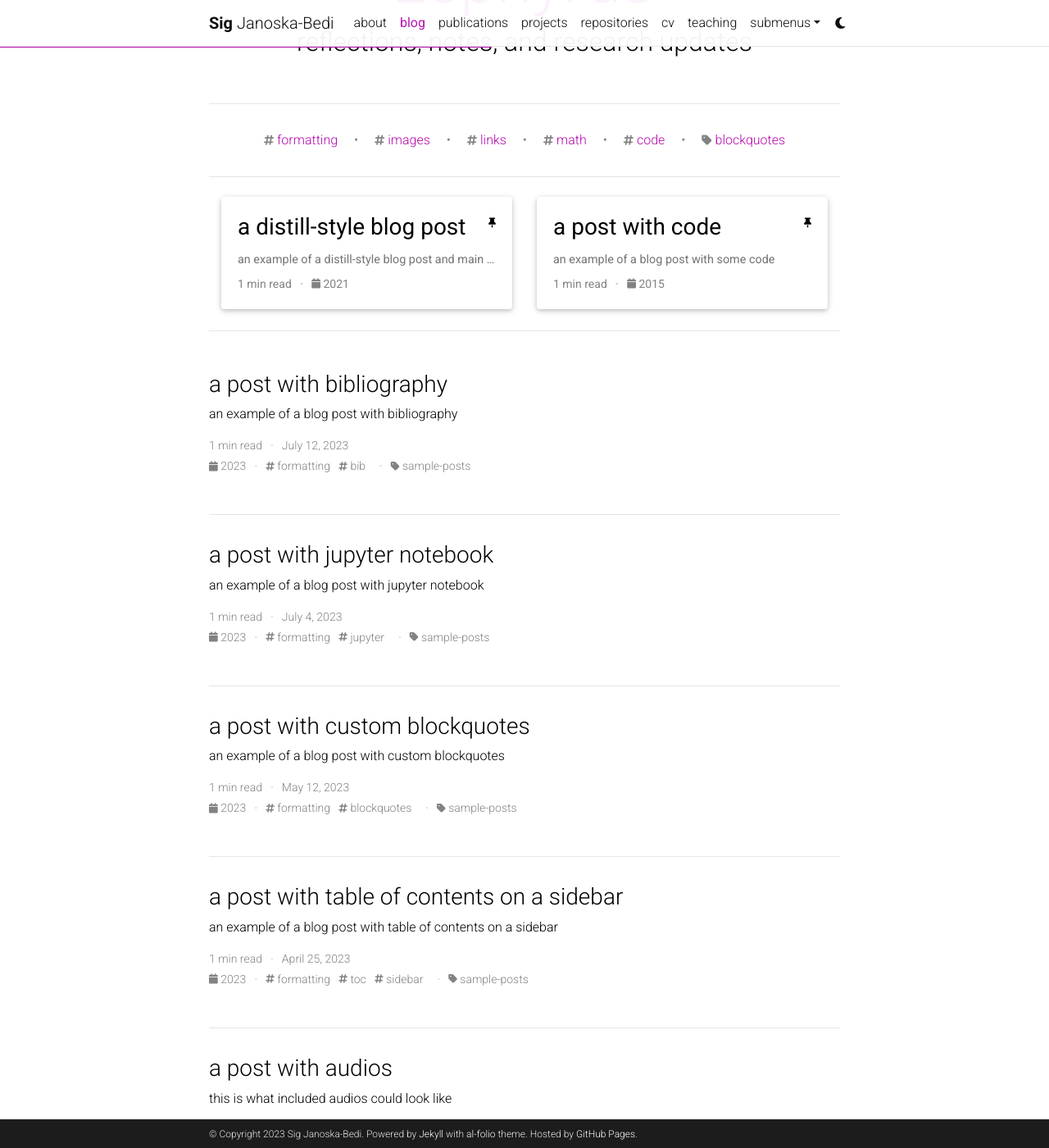
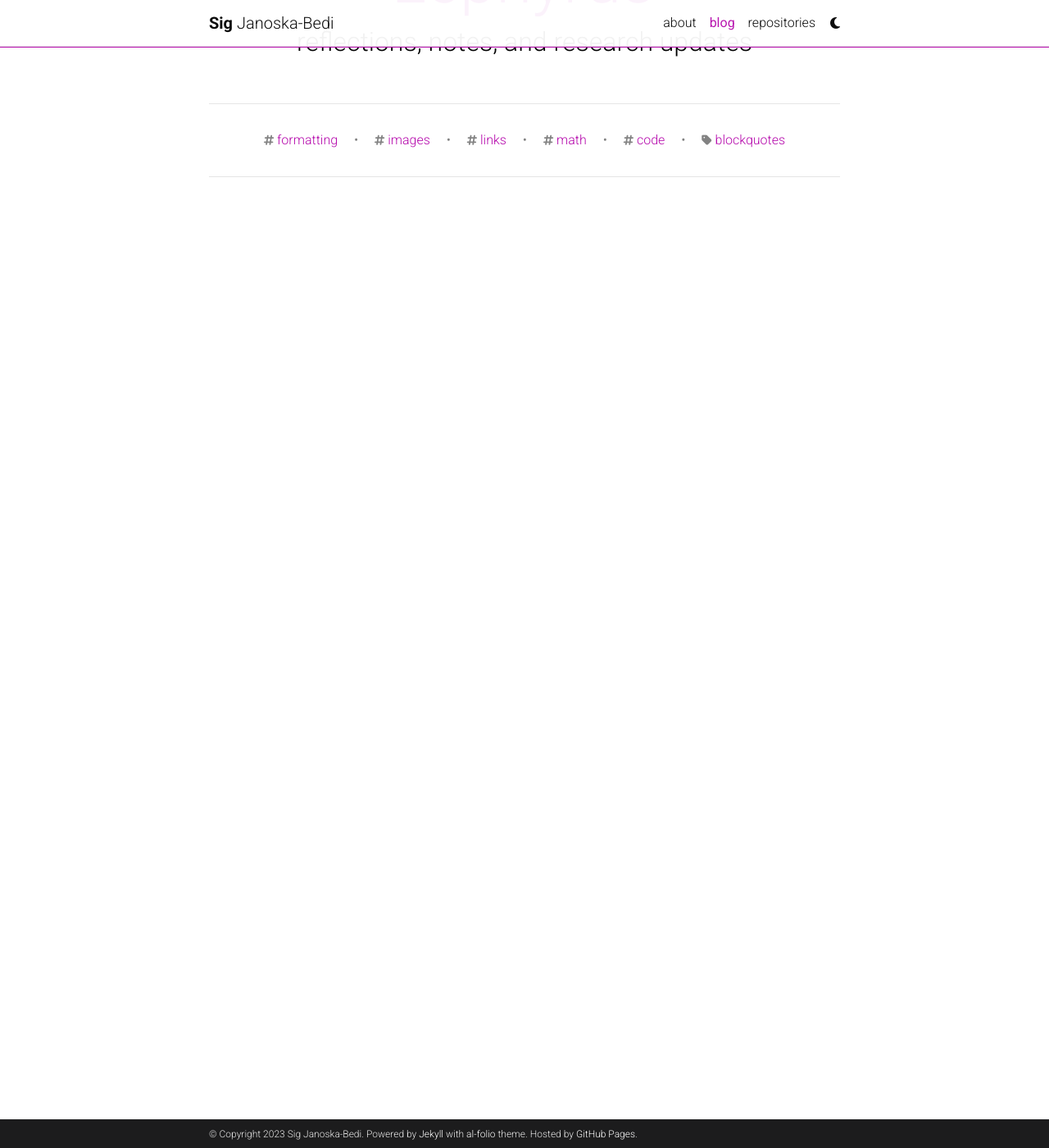
Before and after one commit to signebedi/signebedi.github.io, a Jekyll site: the page built from blog/index.html, in a window 1280 px wide and 1400 px high, scrolled down 209 px. Shown: the whole window at 82% size. Built offline with Jekyll 4.4.1, drawn with Linux system fonts in a browser that asks for light colours; full-size pictures stand in for the smaller copies a plugin makes; the list of posts is cut into pages by our own code; comment, search, counter and statistics services are not loaded; a style sheet for code colours, icons or effects is not loaded; some of the changed lines change nothing that is shown; some of the changed text lies outside the part shown.

Commit message:
Excluded: more pages

```diff
--- a/_config.yml
+++ b/_config.yml
@@ -210,6 +210,39 @@
   - Gemfile
   - Gemfile.lock
   - vendor
+  - _projects/1_project.md
+  - _projects/2_project.md
+  - _projects/3_project.md
+  - _projects/4_project.md
+  - _projects/5_project.md
+  - _projects/6_project.md
+  - _posts/2015-03-15-formatting-and-links.md
+  - _posts/2015-05-15-images.md
+  - _posts/2015-07-15-code.md
+  - _posts/2015-10-20-disqus-comments.md
+  - _posts/2015-10-20-math.md
+  - _posts/2018-12-22-distill.md
+  - _posts/2020-09-28-github-metadata.md
+  - _posts/2020-09-28-twitter.md
+  - _posts/2021-07-04-diagrams.md
+  - _posts/2022-02-01-redirect.md
+  - _posts/2022-12-10-giscus-comments.md
+  - _posts/2023-03-20-table-of-contents.md
+  - _posts/2023-03-21-tables.md
+  - _posts/2023-04-24-videos.md
+  - _posts/2023-04-25-audios.md
+  - _posts/2023-04-25-sidebar-table-of-contents.md
+  - _posts/2023-05-12-custom-blockquotes.md
+  - _posts/2023-07-04-jupyter-notebook.md
+  - _posts/2023-07-12-post-bibliography.md
+  # - _pages/about.md
+  - _pages/cv.md
+  - _pages/dropdown.md
+  - _pages/projects.md
+  - _pages/publications.md
+  # - _pages/repositories.md
+  - _pages/teaching.md
+
 keep_files:
   - CNAME
   - .nojekyll
```
Also changed, not shown: assets/img/prof_pic.jpg.
